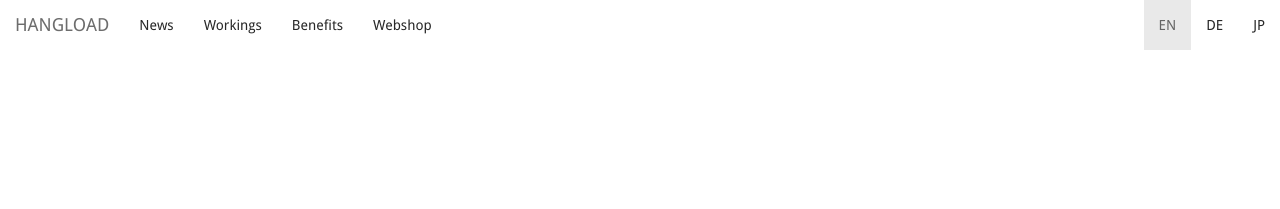
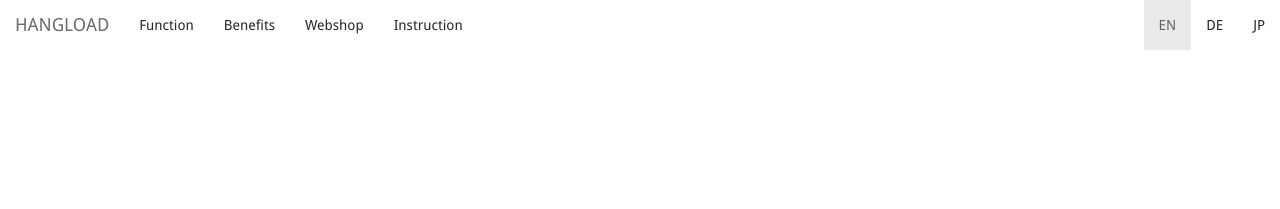
Before and after one commit to bodokaiser/hangload.com, a Jekyll site: the page built from index.html, in a window 1280 px wide. Shown: the top 209 px of the page. Built offline with Jekyll 4.4.1, drawn with Linux system fonts in a browser that asks for light colours; nearby versions of some CDN libraries; library files that are not in the unit come from our copies; Markdown is read by kramdown in place of the engine named in the settings.

Commit message:
Update header.html
insert instruction

```diff
--- a/_includes/header.html
+++ b/_includes/header.html
@@ -12,10 +12,11 @@
     </div>
     <div class="navbar-collapse collapse">
       <ul class="navbar-nav nav">
-        <li><a href="//hangloadug.tumblr.com/">News</a></li>
-        <li><a href="{{ page.prefix }}/#workings">Workings</a></li>
+        <!-- <li><a href="//hangloadug.tumblr.com/">News</a></li> -->
+        <li><a href="{{ page.prefix }}/#function">Function</a></li>
         <li><a href="{{ page.prefix }}/#benefits">Benefits</a></li>
           <li><a href="{{ page.prefix }}/#webshop">Webshop</a></li>
+          <li><a href="{{ page.prefix }}/#instruction">Instruction</a></li>
       </ul>
       <ul class="navbar-nav navbar-right nav">
         {% if page.language == 'de' %}
```
